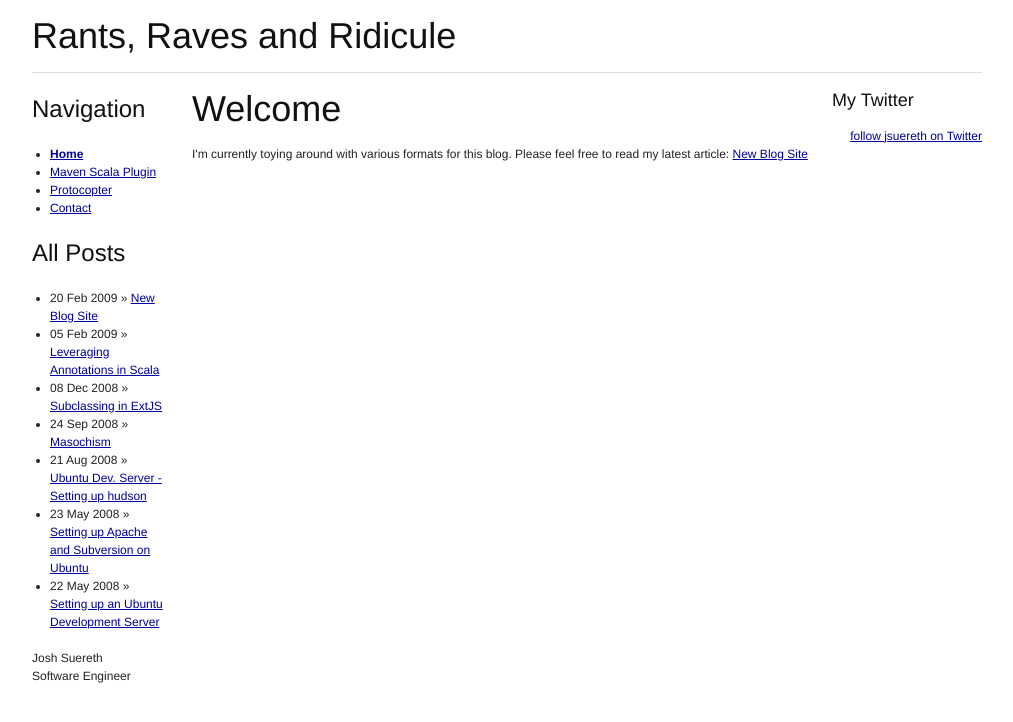
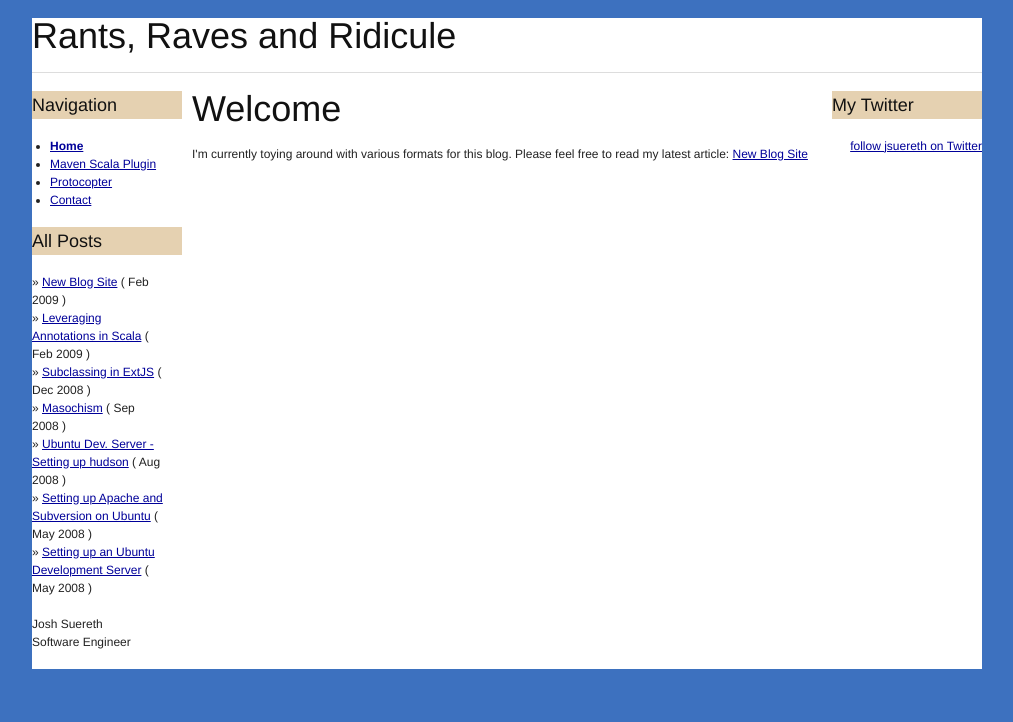
Before and after one commit to jsuereth/jsuereth.github.com, a Jekyll site: the page built from index.html, in a window 1280 px wide. Shown: the top 722 px of the page, without its empty margins (133-1146 px from the left). Built offline with Jekyll 4.4.1, drawn with Linux system fonts in a browser that asks for light colours.

Commit message:
Modified css slightly

```diff
--- a/_layouts/default.html
+++ b/_layouts/default.html
@@ -26,18 +26,18 @@
     <h1>Rants, Raves and Ridicule</h1>
   </div>
   <hr/>
-  <div class="span-4">
-    <h2>Navigation</h2>
+  <div class="lefthand widgetbar span-4">
+    <h3>Navigation</h3>
     <ul>
          <li><strong><a href="/">Home</a></strong></li>
          <li><a href="http://github.com/davidB/maven-scala-plugin/tree/master">Maven Scala Plugin</a></li>
          <li><a href="/protocopter">Protocopter</a></li>
          <li class="last"><a href="contact.html">Contact</a></li>
     </ul>
-    <h2>All Posts</h2>
+    <h3>All Posts</h3>
     <ul class="post-list">
       {% for post in site.posts %}
-        <li><span class="date">{{ post.date | date_to_string }}</span> &raquo; <a href="{{ post.url }}">{{ post.title }}</a></li>
+        <li>&raquo; <a href="{{ post.url }}">{{ post.title }}</a> <span class="date">( {{ post.date | date: "%b %Y" }} )</span></li>
       {% endfor %}
     </ul>
   </div>
--- a/_posts/ajax/2008-12-08-subclassing-in-extjs.textile
+++ b/_posts/ajax/2008-12-08-subclassing-in-extjs.textile
@@ -1,7 +1,7 @@
 ---
 layout: post
 title: Subclassing in ExtJS
-category: ajax
+categories: ajax extjs
 ---
 
 It's been a while since I posted about ExtJS, so I thought I'd take a crack at another post here.  This is going to cover the @Ext.extend@ method, and how you go about sub-classing an Ext component.
--- a/css/custom.css
+++ b/css/custom.css
@@ -1,7 +1,9 @@
 pre {
   overflow: auto;
 }
-
+body {
+  background: #3d71bf;
+}
 
 #twitter-widget li {
   list-style: none;
@@ -16,3 +18,27 @@ pre {
 #twitter-widget .user {
   color: blue;
 }
+
+ul.post-list {
+  list-style: none;
+  margin-left: 0px;
+}
+
+ul.post-list li {
+  list-style: none;
+}
+
+div.container {
+  background: #fff;
+}
+
+div.widgetbar {
+}
+.widgetbar h3 {
+  background: #E5D1B1;
+  padding-top: 5px;
+  padding-bottom: 5px;
+}
+
+div.lefthand {
+}
--- a/index.html
+++ b/index.html
@@ -4,7 +4,7 @@ title: Josh Suereth
 ---
 
 
-<div id="main" class="span-16">
+<div id="main" class="mainbody span-16">
   <h1>Welcome</h1>
   <p>I'm currently toying around with various formats for this blog.  Please feel free to read my latest article:
   {% for post in site.posts limit:1 %}
@@ -14,7 +14,7 @@ title: Josh Suereth
   <!--  TODO Widgets! -->
 </div>
 
-<div id="twitter-widget" class="span-4 last">
+<div id="twitter-widget" class=" widgetbar span-4 last">
           <h3>My Twitter</h3>
         <ul id="twitter_update_list"></ul>
         <a id="twitter-link" style="display:block;text-align:right;" href="http://twitter.com/jsuereth">follow jsuereth on Twitter</a>
```
Also changed, not shown: _layouts/post.html (+2 -13 lines).
